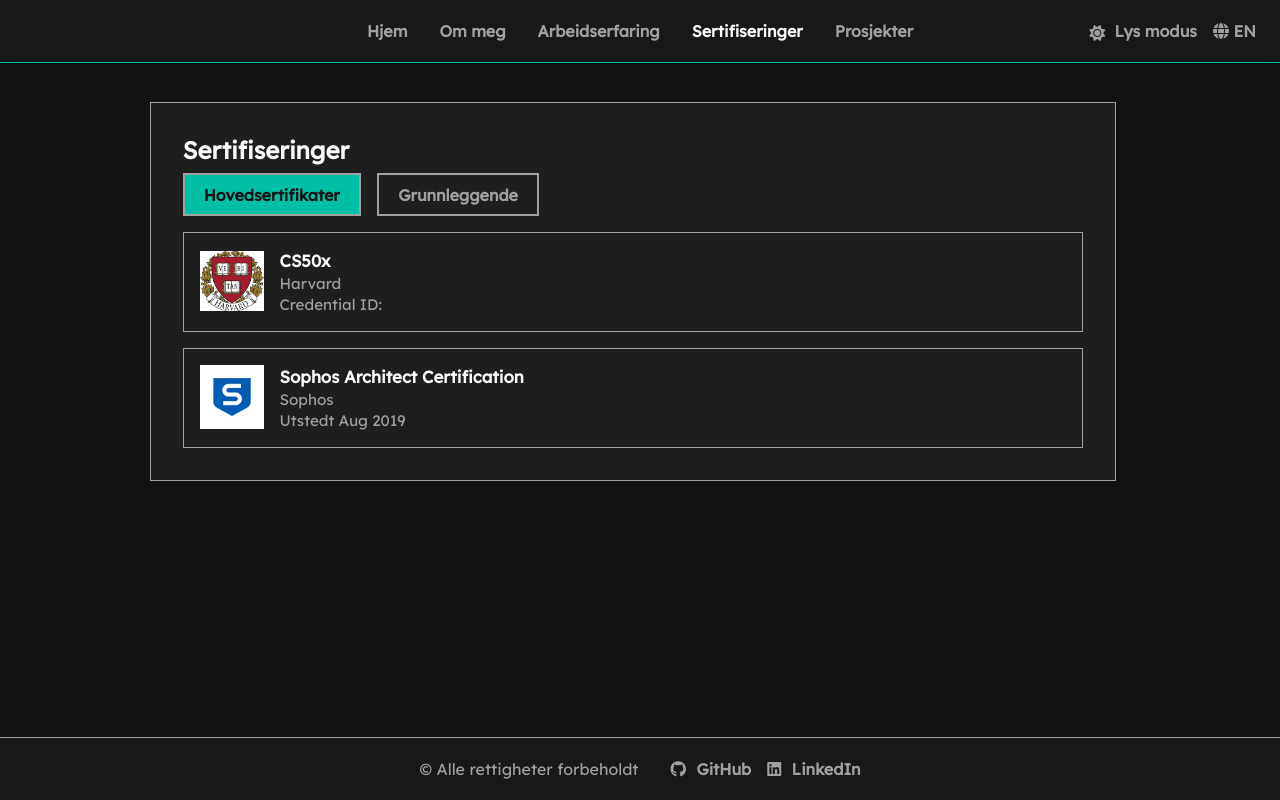
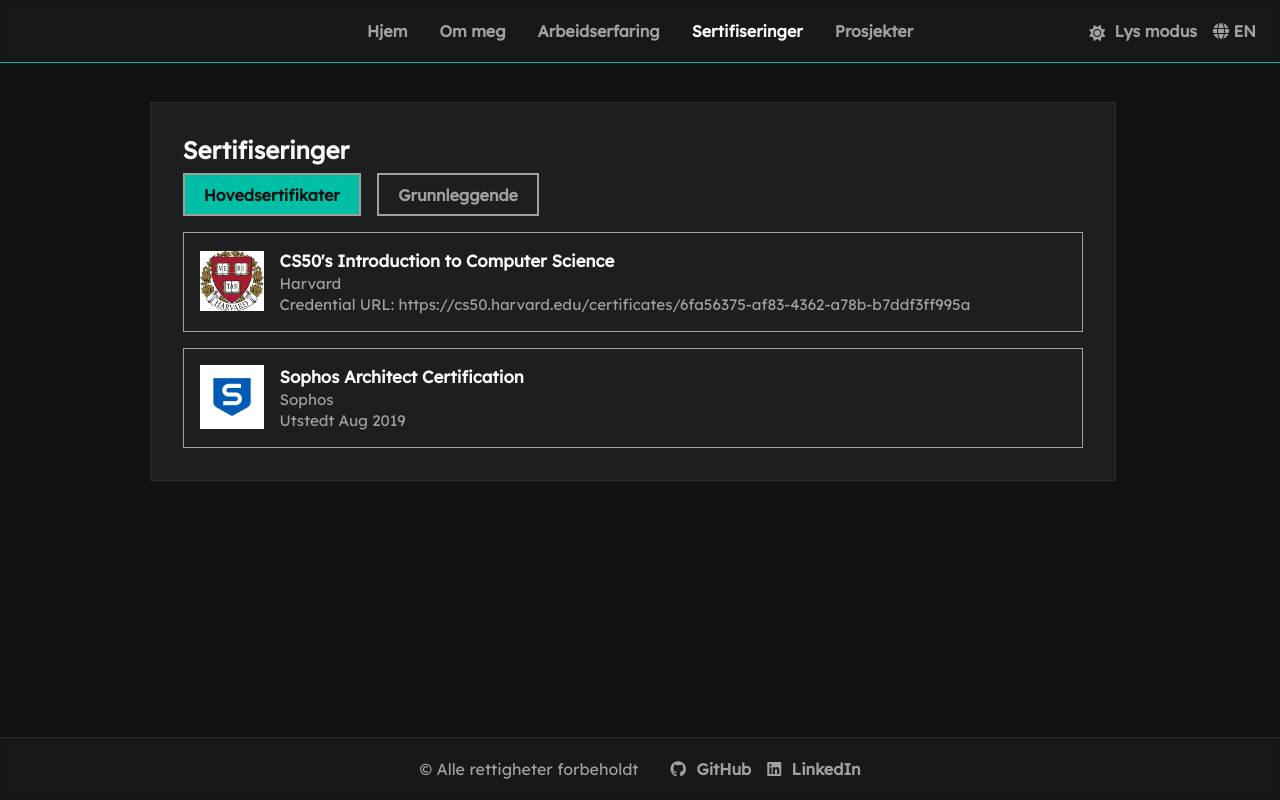
Before and after one commit to danielssvendsen/portfolio, a plain HTML site: page cert.html in a window 1280 px wide. Drawn offline with Linux system fonts and the light colour scheme.

Commit message:
Update website with new changes

```diff
--- a/css/style.css
+++ b/css/style.css
@@ -30,6 +30,7 @@
   --color-03: #6C757D; /* General text, Button borders, Inactive button text */
   --color-04: #00BFA6; /* Accent (links hover, active button background) */
   --color-05: #212529; /* Headings, Active/current link */
+  --color-06: #DEE2E6; /* Subtle borders/dividers
 
   /* Shared layout constants */
   --exp-icon: 48px;    /* fixed width for icon column (used by lists) */
@@ -43,6 +44,7 @@
   --color-03: #A0A0A0;
   --color-04: #00BFA6;
   --color-05: #F8F9FA;
+  --color-06: #2C2C2C;
 }
 
 /* 50% translucent version of color-02 */
@@ -79,7 +81,7 @@
   margin: 2rem auto;
   padding: 2rem 2rem;
   background-color: var(--color-02);
-  border: 1px solid var(--color-03);
+  border: 1px solid var(--color-06);
   transition: border-color 0.3s ease;
   border-radius: 0px;
 }
@@ -106,7 +108,7 @@
   grid-template-columns: 1fr auto 1fr;
   align-items: center;
 
-  border-bottom: 1px solid var(--color-03);
+  border-bottom: 1px solid var(--color-06);
   transition: border-color 0.3s ease;
 }
 
@@ -200,7 +202,7 @@
   box-shadow: 0 -2px 4px rgba(0,0,0,0.1);
   text-align: center;
 
-  border-top: 1px solid var(--color-03);
+  border-top: 1px solid var(--color-06);
   transition: border-color 0.3s ease;
 }
 
--- a/js/i18n/en.js
+++ b/js/i18n/en.js
@@ -189,9 +189,9 @@
     "001_line2": "Sophos",
     "001_line3": "Issued Aug 2019",
 
-    "002_line1": "CS50x",
+    "002_line1": "CS50's Introduction to Computer Science",
     "002_line2": "Harvard",
-    "002_line3": "Credential ID:",
+    "002_line3": "Credential URL: https://cs50.harvard.edu/certificates/6fa56375-af83-4362-a78b-b7ddf3ff995a",
 
     "003_line1": "Fortinet Certified Associate in Cybersecurity",
     "003_line2": "Fortinet",
@@ -232,7 +232,7 @@
     p1: "This portfolio site is a small experiment. I'm a \"recovering workaholic\" challenging myself to do something more creative. At the same time, it's my final project for CS50x.",
     p2: "Efficiency has always been my strongest suit. During my ten years at Ålesund Data, I handled more than 65,000 human-generated emails while maintaining continuous customer contact by phone. Despite this, I maintained high quality in deliveries and was often sent on the most demanding assignments.",
     p3: "In project work, I was often assigned both configuration and coordination tasks. Cables, racks, and physical labor were usually handled by colleagues, while I took care of the setup and all project-related communication. This effectively made me a bridge with authority. A role that suited me well, as I enjoy structure and get things done quickly.",
-    p4: "I place great emphasis on structure and accuracy, whether it's managing complex systems like Active Directory or documenting work so others can build on it. These kinds of details ensure things work over time, not just in the moment.",
+    p4: "I place great emphasis on structure and accuracy, whether it's managing complex systems in AD, GPO's and firewalls or documenting work so others can build on it. These kinds of details ensure things work over time, not just in the moment.",
     p5: "I'm direct, impatient, and not fond of \"small talk,\" but I'm also reliable, honest, and results-oriented. Customers and colleagues have appreciated that I'm clear and that I deliver when it really counts.",
     p6: "I have a 3-year vocational education in computer electronics, but for me, hands-on experience has always been far more valuable than papers. It's in demanding projects that I've learned the most, both technically and personally.",
     p7: "I'm now looking for an environment where efficiency, professionalism, and balance are valued, and where I can use my experience to create lasting results for both clients and employers."
--- a/js/i18n/no.js
+++ b/js/i18n/no.js
@@ -189,9 +189,9 @@
     "001_line2": "Sophos",
     "001_line3": "Utstedt Aug 2019",
 
-    "002_line1": "CS50x",
+    "002_line1": "CS50's Introduction to Computer Science",
     "002_line2": "Harvard",
-    "002_line3": "Credential ID:",
+    "002_line3": "Credential URL: https://cs50.harvard.edu/certificates/6fa56375-af83-4362-a78b-b7ddf3ff995a",
 
     "003_line1": "Fortinet Certified Associate in Cybersecurity",
     "003_line2": "Fortinet",
@@ -232,7 +232,7 @@
     p1: "Denne porteføljesiden er et lite eksperiment. Jeg er en \"recovering workaholic\" som utfordrer meg selv til å gjøre noe mer kreativt. Samtidig fungerer den som mitt sluttprosjekt i CS50x.",
     p2: "Effektivitet har alltid vært min sterkeste side. I løpet av mine ti år hos Ålesund Data håndterte jeg mer enn 65 000 menneskeskapte e-poster, samtidig som jeg var i kontinuerlig kundedialog på telefon. Til tross for dette beholdt jeg høy kvalitet i leveransene og ble ofte sendt ut på de mest krevende oppdragene.",
     p3: "I prosjektarbeid ble jeg ofte satt til å håndtere både konfigurasjon og koordinering. Kabler, stativer og fysisk arbeid tok gjerne kollegaene seg av, mens jeg sto for selve oppsettet og all dialogen rundt prosjektet. Det gjorde meg i praksis til et bindeledd med autoritet. En rolle som passet meg godt fordi jeg både liker struktur og får ting gjort raskt.",
-    p4: "Jeg legger stor vekt på struktur og nøyaktighet, enten det gjelder å holde oversikt i komplekse systemer som Active Directory eller å dokumentere arbeidet slik at andre kan bygge videre på det. Slike detaljer gjør at ting fungerer over tid, ikke bare der og da.",
+    p4: "Jeg legger stor vekt på struktur og nøyaktighet, enten det gjelder å holde oversikt i komplekse systemer i AD, GPO'er og brannmurer eller å dokumentere arbeidet slik at andre kan bygge videre på det. Slike detaljer gjør at ting fungerer over tid, ikke bare der og da.",
     p5: "Jeg er direkte, utålmodig og lite glad i \"small talk\", men jeg er også pålitelig, ærlig og resultatorientert. Kunder og kolleger har satt pris på at jeg er tydelig, og at jeg leverer når det virkelig gjelder.",
     p6: "Jeg har en 3-årig yrkesutdanning innen dataelektronikk, men for meg har praktisk erfaring alltid vært langt mer verdifullt enn papirer. Det er i krevende prosjekter jeg har lært mest, både faglig og personlig.",
     p7: "Nå ser jeg etter et miljø hvor effektivitet, profesjonalitet og balanse blir verdsatt, og hvor jeg kan bruke erfaringene mine til å skape varige resultater for både kunder og arbeidsgiver."
```
Also changed, not shown: 2 other files.
